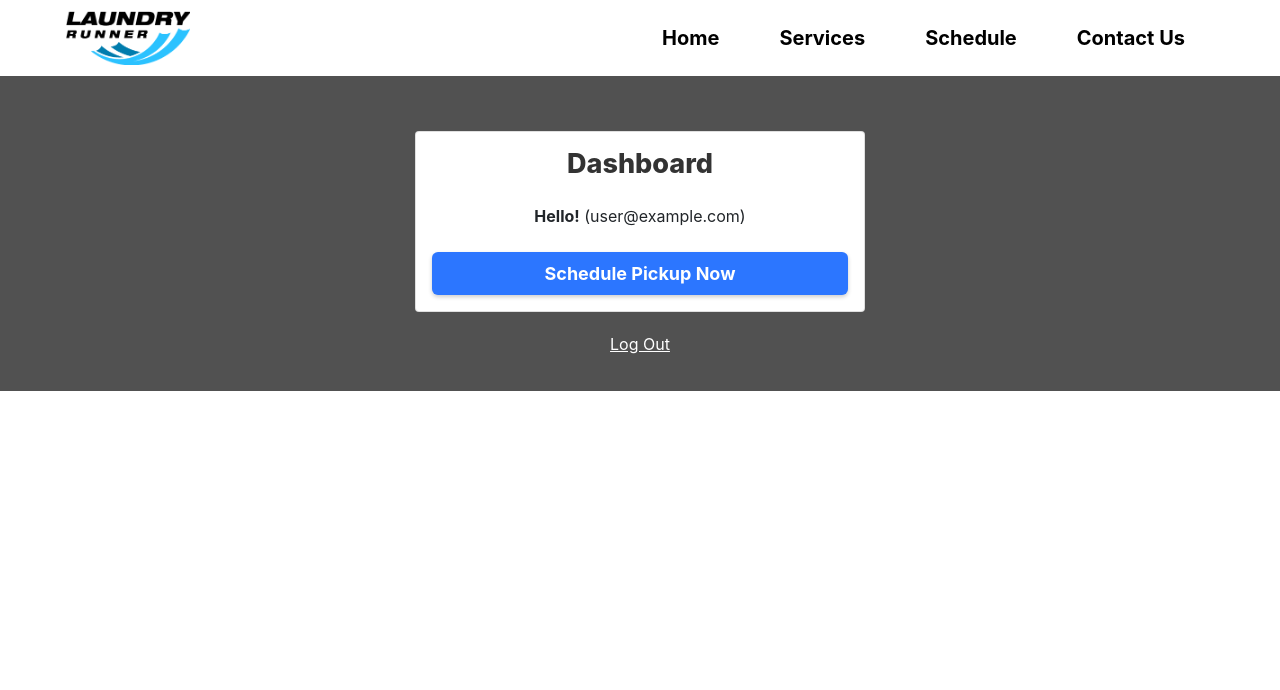
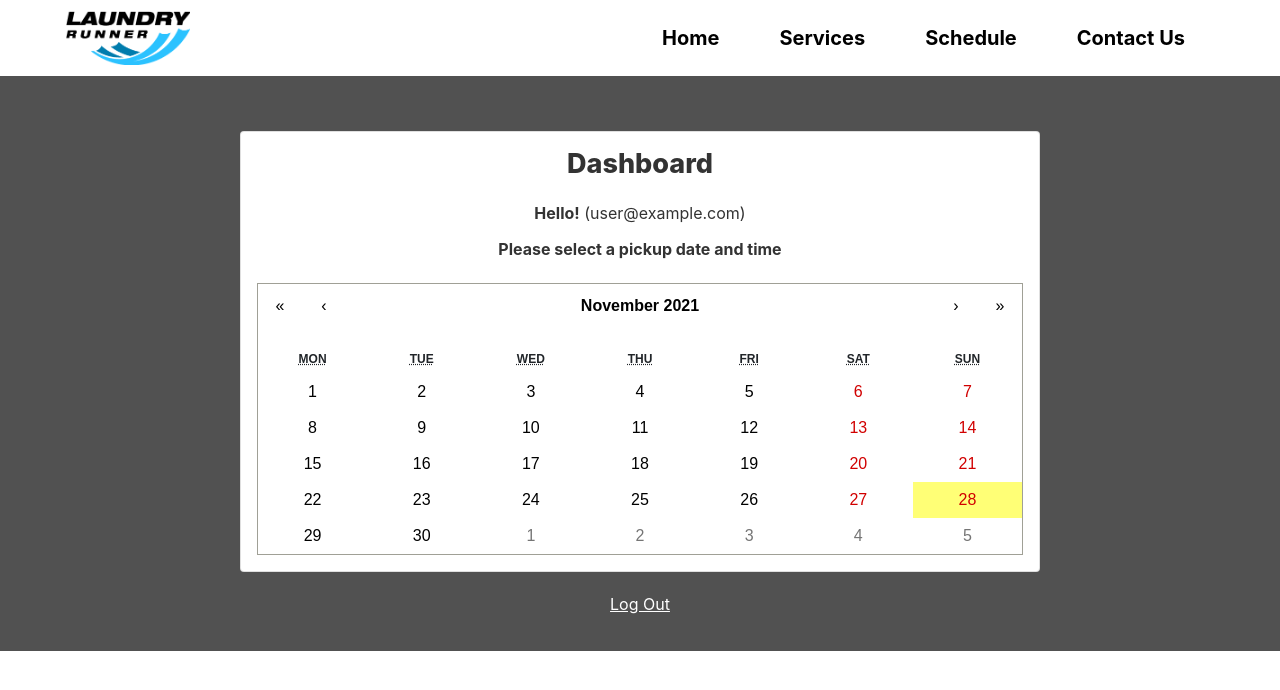
Before and after one commit to tgoade/react-js-site-laundry-service, a React (Create React App) app: page /dashboard in a window 1280 px wide. Shown: the top 690 px of the page. Built offline with nearby package versions, Linux system fonts and the light colour scheme; no server answers; sample sign-in values are in the browser's storage.

Commit message:
Added calendar between login and the cta

```diff
--- a/package.json
+++ b/package.json
@@ -11,6 +11,7 @@
     "firebase": "^9.3.0",
     "react": "^17.0.2",
     "react-bootstrap": "^2.0.2",
+    "react-calendar": "^3.5.0",
     "react-dom": "^17.0.2",
     "react-router-dom": "^5.3.0",
     "react-scripts": "4.0.3",
--- /dev/null
+++ b/src/pages/dashboard/Dashboard.css
@@ -0,0 +1,17 @@
+.react-calendar {
+    width: 100%;
+    margin: 20px auto 0;
+}
+.show {
+    display: block;
+}
+.hide {
+    display: none;
+}
+.crosslink a {
+    display: inline-block;
+    margin: 0 20px;
+}
+#dashboard span {
+    font-weight: bold;
+}
--- a/src/pages/dashboard/Dashboard.js
+++ b/src/pages/dashboard/Dashboard.js
@@ -2,13 +2,18 @@ import { useState } from "react";
 import { Card, Alert } from 'react-bootstrap';
 import { useAuth } from "../../contexts/AuthContext";
 import { Link, useHistory } from "react-router-dom";
-import Schedule from "./Schedule";
 import AuthPanel from "../../components/hero/AuthPanel";
+import Calendar from 'react-calendar';
+import "react-calendar/dist/Calendar.css";
+import "./Dashboard.css"
+import TimesPanel from "./TimesPanel";
 
 const Dashboard = () => {
-    const [error, setError] = useState('');
+    const initialState = null;
+    const [error, setError] = useState(initialState);
     const { currentUser, logout } = useAuth();
     const history = useHistory();
+    const [date, setDate] = useState(initialState);
 
     async function logoutHandler(){
         setError('');
@@ -21,20 +26,38 @@ const Dashboard = () => {
         }
     }
 
+    const timeslots = ['8:00 AM – 10:00 AM','10:00 AM – 12:00 PM','12:00 PM – 2:00 PM','2:00 PM – 4:00 PM','4:00 PM – 6:00 PM']
+
+    const randomTimes = Math.floor(Math.random() * timeslots.length);
+
+    const dateHandler = (date) => {
+        console.log(date);
+        setDate(date);
+    }
+    const clearState = () => {
+        setDate(initialState);
+    }
+
     return (
         <AuthPanel>
-            <Card>
+            <Card id="dashboard">
                 <Card.Body>
                     <h2 className="text-center mb-4">Dashboard</h2>
                     {error && <Alert variant="danger">{error}</Alert>}
-                    <div className="w-100 text-center mb-4">
-                        <strong>Hello{currentUser.firstName}!</strong> ({currentUser.email})
+                    <div className="w-100 text-center mb-4 intro">
+                        <p><span>Hello{currentUser.firstName}!</span> ({currentUser.email})</p>
+                        <p><span>Please select a pickup date and time</span></p>
                     </div>
                     {/* <Button path="/update-profile" buttonSize="btn--small" className="w-100">Update Profile</Button> */}
-                    <Schedule />
+
+                    <TimesPanel date={date} timeslots={timeslots} randomTimes={randomTimes}/>
+
+                    <Calendar onChange={dateHandler} value={date} />
+
                 </Card.Body>
             </Card>
             <div className="w-100 text-center crosslink">
+                {date && <Link to="/dashboard" onClick={clearState}>Cancel</Link>}
                 <Link to="" onClick={logoutHandler}>Log Out</Link>
             </div>
         </AuthPanel>
--- a/src/pages/dashboard/Schedule.js
+++ b/src/pages/dashboard/Schedule.js
@@ -1,14 +1,13 @@
 import { useAuth } from "../../contexts/AuthContext";
 import { useState } from "react";
 import { Form } from 'react-bootstrap';
-//import Button from "../../components/button/Button";
 import Axios from "axios";
 
 const Schedule = () => {
     const [loading, setLoading] = useState(false);
     const { uid } = useAuth();
 
-    function submitHandler(userID){
+    function submitHandler(uid){
         return e => {
         e.preventDefault();
         console.log(`uid with submitHandler: ${uid}`);
--- /dev/null
+++ b/src/pages/dashboard/TimesPanel.css
@@ -0,0 +1,32 @@
+.times--panel {
+    width: 100%;
+    background-color: #ddd;
+    padding: 20px 3%;
+}
+.times--panel-inner {
+    background-color: #fff;
+    box-shadow: 0 1px 5px rgb(0 0 0 / 20%);
+    border-radius: 3px;
+    padding: 15px 0 10px;
+    text-align: center;
+}
+.times--wrap {
+    padding: 20px;
+}
+.times--row{
+    display: flex;
+    justify-content: space-between;
+    border-top: 1px solid #ddd;
+    border-bottom: 1px solid #ddd;
+}
+.times--col {
+    padding: 20px;
+    align-self: center;
+    font-weight: bold;
+}
+.time::before{
+    font-family: "Font Awesome 5 Free";
+    content: "\f017";
+    display: inline-block;
+    padding-right: 7px;
+}
--- /dev/null
+++ b/src/pages/dashboard/TimesPanel.js
@@ -0,0 +1,22 @@
+import Schedule from "./Schedule";
+import "./TimesPanel.css";
+
+
+
+const TimesPanel = ({date, timeslots, randomTimes}) => {
+    return (
+        <div className={`times--panel ${date ? "show" : "hide"}`}>
+            <div className="times--panel-inner">
+                {date && `Available Appointments for ${date.toDateString()}`}
+                <div className="times--wrap">
+                    <div className="times--row">
+                        <div className="times--col time">{timeslots[randomTimes]}</div>
+                        <div className="times--col"><Schedule /></div>
+                    </div>
+                </div>
+            </div>
+        </div>
+    )
+}
+
+export default TimesPanel;
--- a/src/pages/signup/SignUp.css
+++ b/src/pages/signup/SignUp.css
@@ -2,3 +2,6 @@
     max-width: 450px;
     margin: 20px auto;
 }
+#dashboard {
+    max-width: 800px;
+}
```
Also changed, not shown: src/components/faqs/Faqs.js (+11 -0 lines), 2 other files (tests, documents, lock files or other folders).
